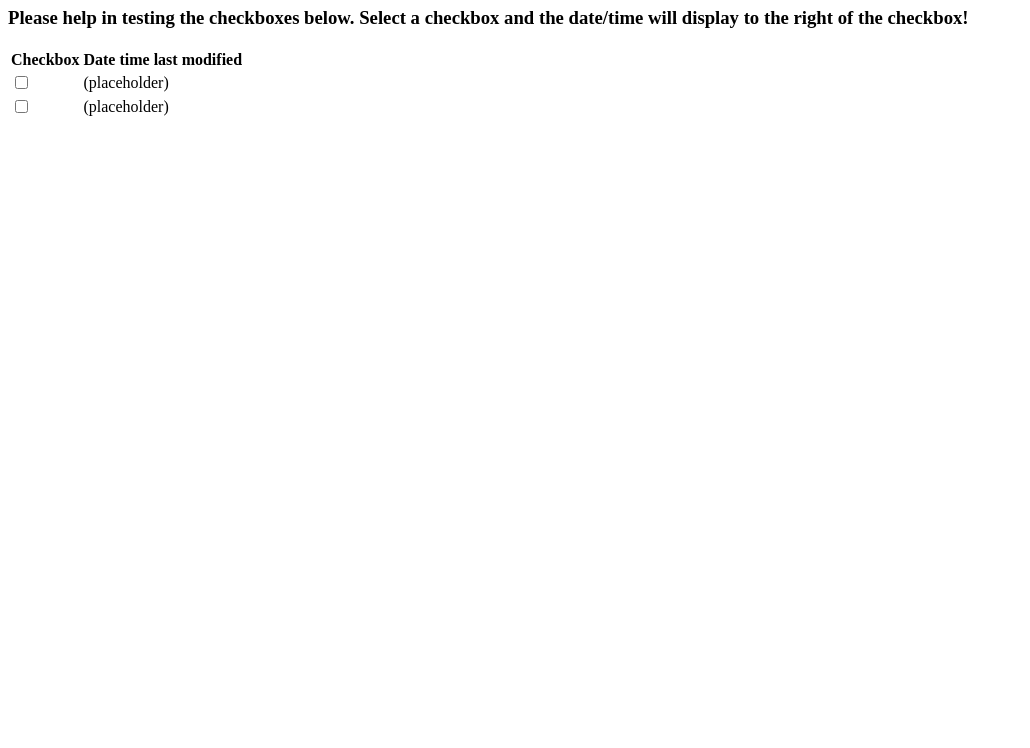
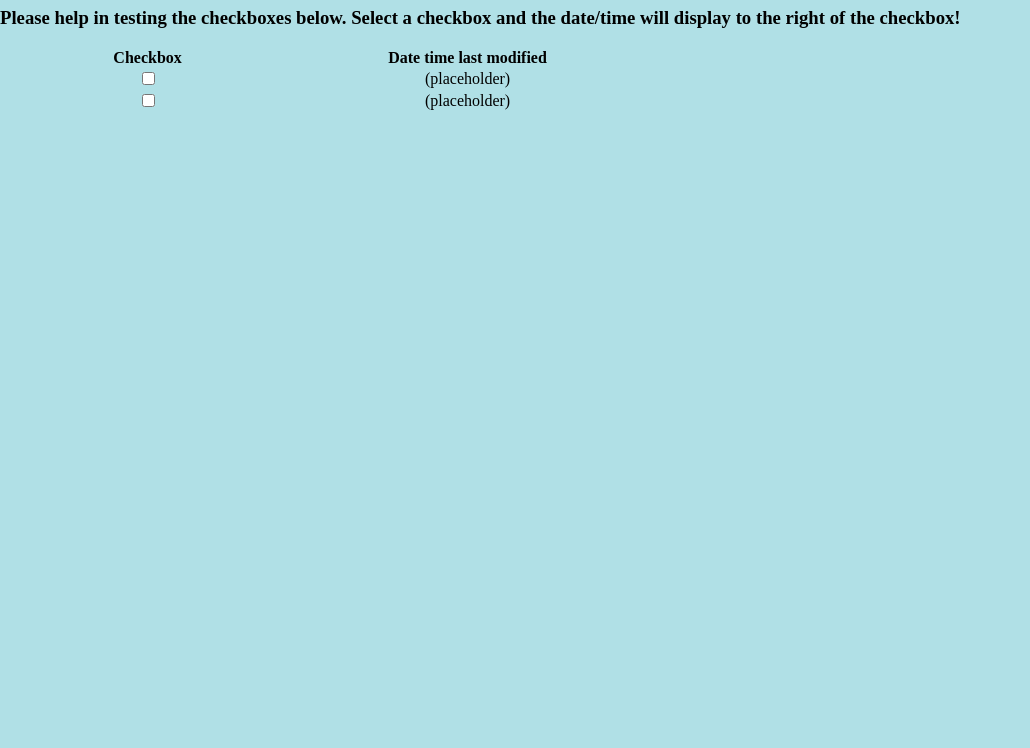
Before and after one commit to brgh/playground, a plain HTML site: page docs/index.html in a window 1280 px wide. Shown: the part 73-821 px from the top of the page, without its empty margins (0-1030 px from the left). Before the commit the page ends 800 px from the top, so only its background shows below. Drawn offline with Linux system fonts and the light colour scheme; files that its build step writes are made by us from their sources; files whose address does not match are found by name.

Commit message:
Update index.html

```diff
--- a/docs/index.html
+++ b/docs/index.html
@@ -4,7 +4,7 @@
     <meta charset="utf-8" />
     <meta name="viewport" content="width=device-width, initial-scale=1.0" />
     <title>Playground</title>
-    <link rel="stylesheet" href="docs/stylesheet.css" />
+    <link rel="stylesheet" href="docs/styles.css" />
     <script src="docs/testScript.js" defer></script>
   </head>
   <body>
```
